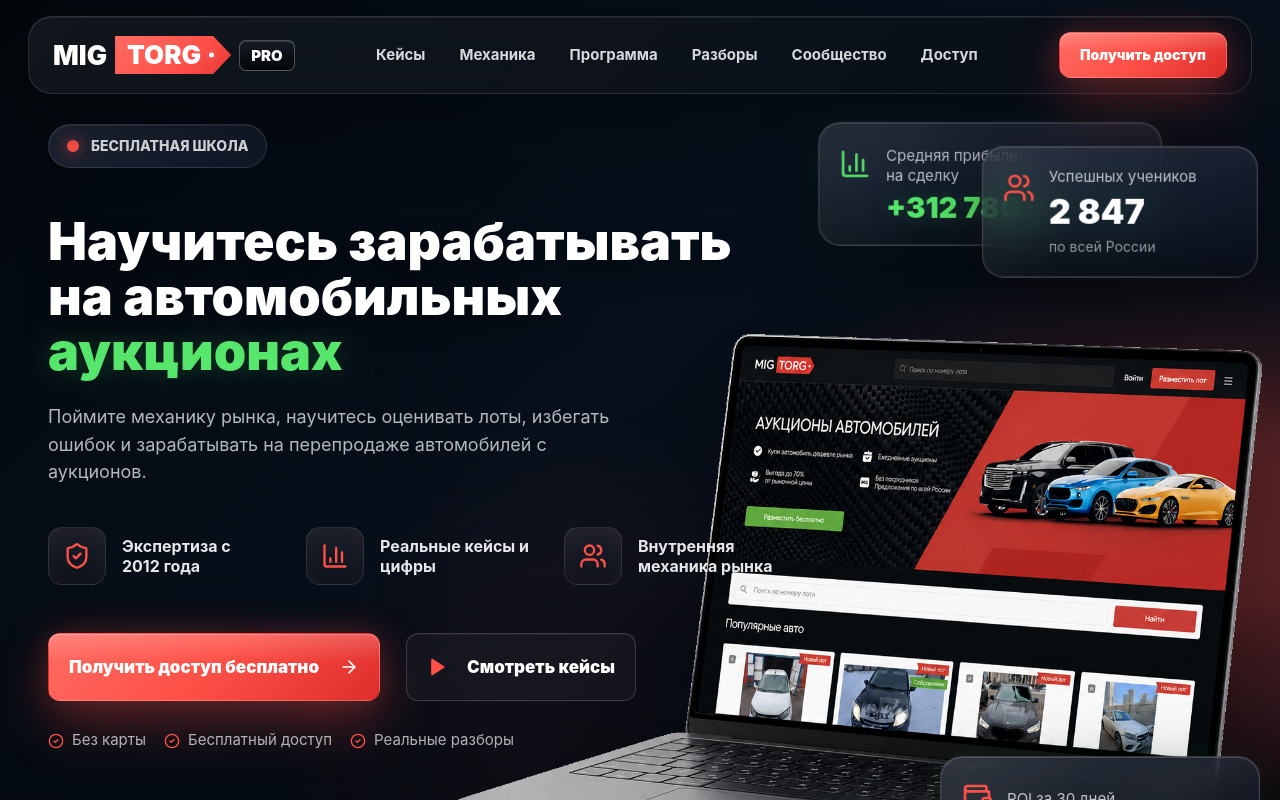
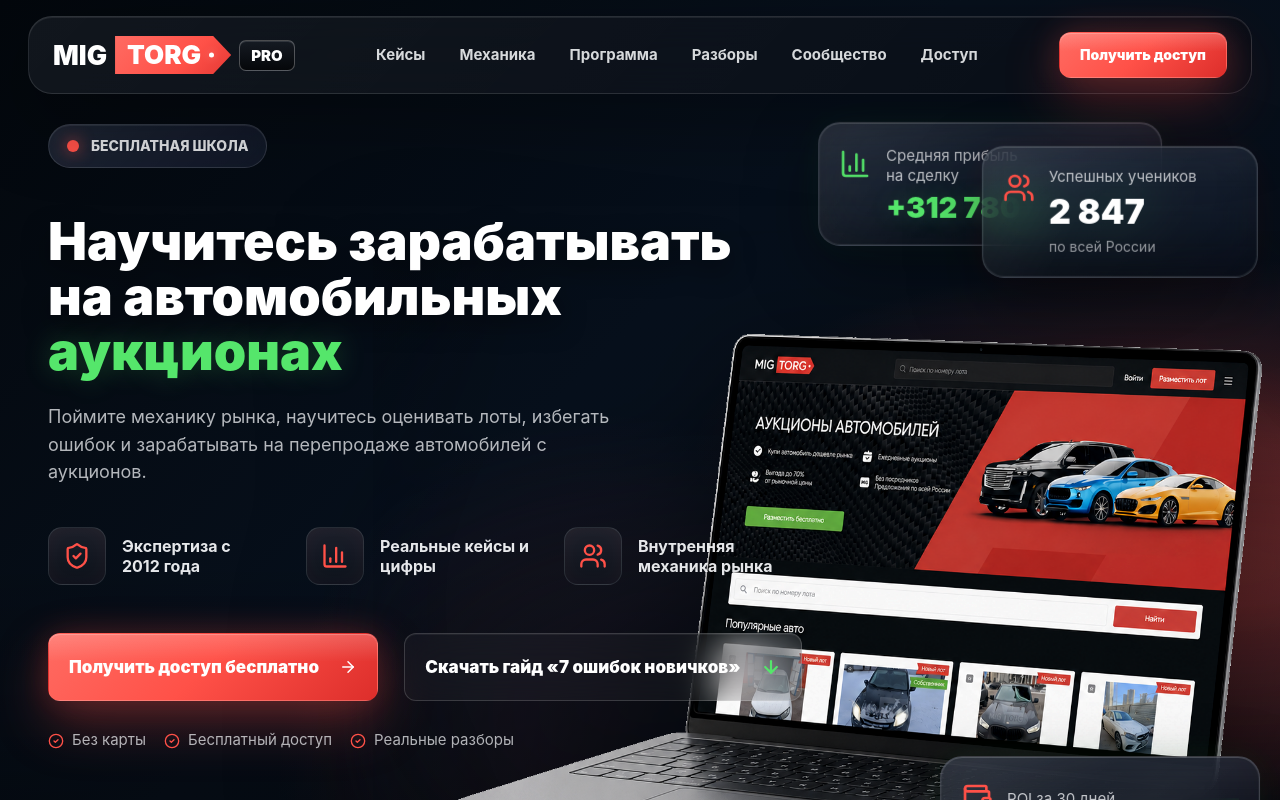
Before and after one commit to viktorenkova/migtorg-school, a React (Vite) app: page / in a window 1280 px wide. Shown: the top 800 px of the page. Built offline with nearby package versions, Linux system fonts and the light colour scheme.

Commit message:
hero-buttons

```diff
--- a/src/sections.tsx
+++ b/src/sections.tsx
@@ -2,6 +2,7 @@
 import { AnimatePresence, motion } from "framer-motion";
 import {
   AlertTriangle,
+  ArrowDown,
   ArrowRight,
   BadgeCheck,
   BarChart3,
@@ -93,8 +94,8 @@
               <GlowButton href="#access" className="min-h-[68px] px-8 text-[17px]">
                 Получить доступ бесплатно <ArrowRight className="ml-3 h-5 w-5" />
               </GlowButton>
-              <GlowButton href="#case" variant="secondary" className="min-h-[68px] px-8 text-[17px]">
-                <Play className="mr-3 h-5 w-5 fill-red text-red" /> Смотреть кейсы
+              <GlowButton href="#case" variant="secondary" className="hero-guide-button min-h-[68px] px-8 text-[17px]">
+                Скачать гайд «7 ошибок новичков» <ArrowDown className="hero-guide-arrow" />
               </GlowButton>
             </div>
           </Reveal>
--- a/src/styles.css
+++ b/src/styles.css
@@ -265,6 +265,19 @@
 
 .hero-actions .button-primary {
   min-width: 330px;
+}
+
+.hero-actions .hero-guide-button {
+  min-width: 398px;
+}
+
+.hero-guide-arrow {
+  width: 20px;
+  height: 20px;
+  flex: 0 0 20px;
+  margin-left: 12px;
+  color: var(--migtorg-green);
+  stroke-width: 2.6;
 }
 
 .hero-trust {
```
